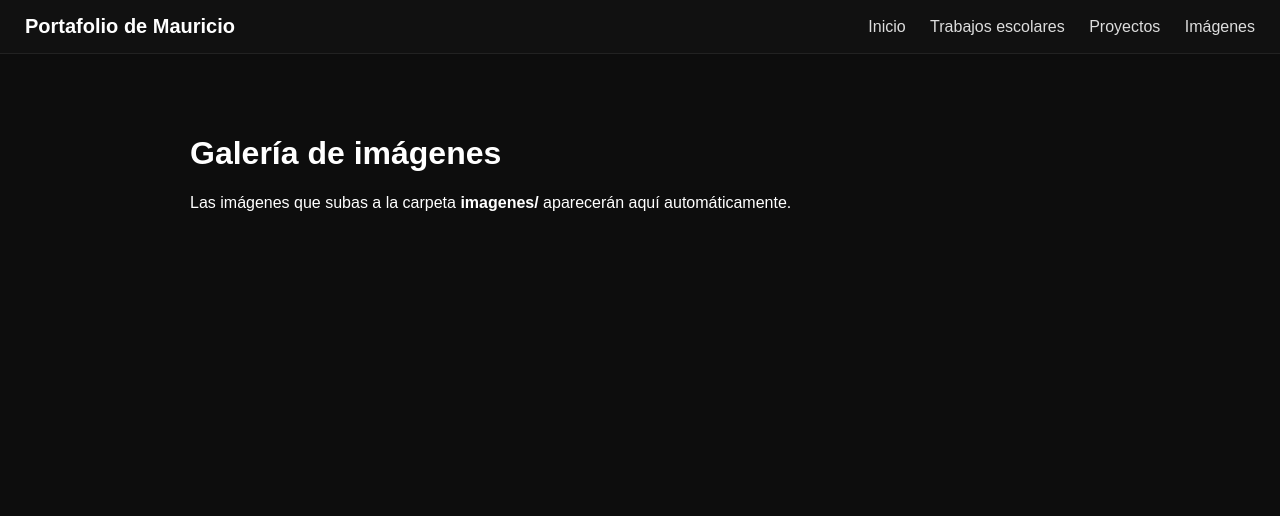
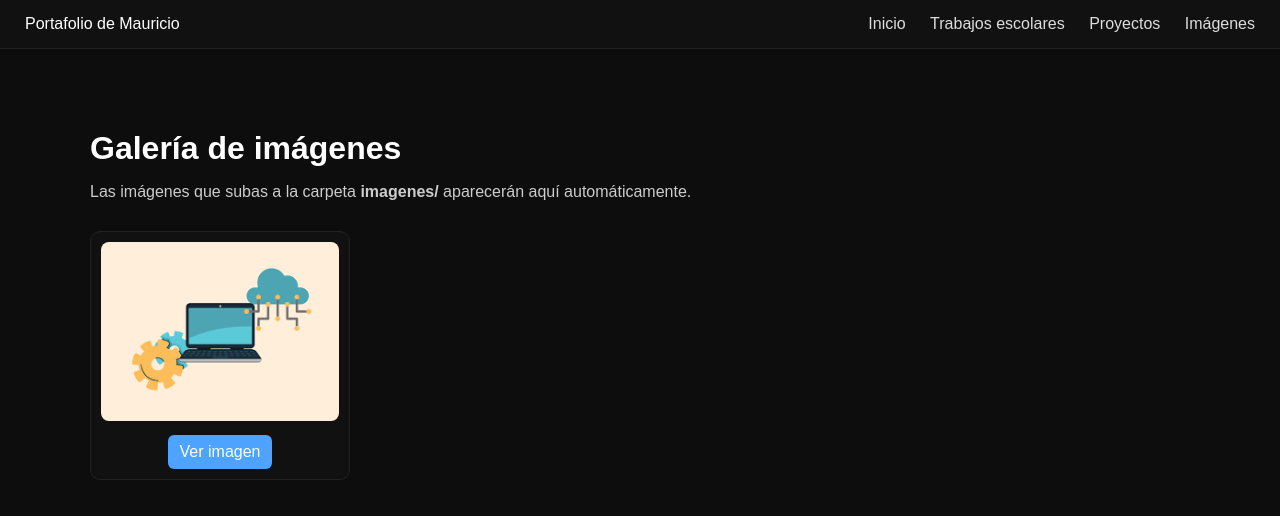
Before and after one commit to MauricioSV109/MauricioSV109.github.io, a plain HTML site: page imagenes.html in a window 1280 px wide. Drawn offline with Linux system fonts and the light colour scheme; no server answers.

Commit message:
Update imagenes.html

```diff
--- a/imagenes.html
+++ b/imagenes.html
@@ -22,11 +22,6 @@
             border-bottom: 1px solid #222;
         }
 
-        .logo {
-            font-size: 20px;
-            font-weight: bold;
-        }
-
         nav a {
             color: #ddd;
             text-decoration: none;
@@ -40,10 +35,13 @@
         }
 
         .container {
-            max-width: 900px;
+            max-width: 1100px;
             margin: 40px auto;
             padding: 20px;
         }
+
+        h1 { margin-bottom: 10px; }
+        p { color: #ccc; margin-bottom: 30px; }
 
         .galeria {
             display: grid;
@@ -63,6 +61,21 @@
             width: 100%;
             border-radius: 8px;
         }
+
+        .btn {
+            background: #4da3ff;
+            padding: 8px 12px;
+            border-radius: 6px;
+            color: white;
+            text-decoration: none;
+            display: inline-block;
+            margin-top: 10px;
+            transition: 0.2s;
+        }
+
+        .btn:hover {
+            background: #1c6ec4;
+        }
     </style>
 </head>
 
@@ -81,37 +94,30 @@
 
 <div class="container">
     <h1>Galería de imágenes</h1>
-    <p>Las imágenes que subas a la carpeta <strong>imagenes/</strong> aparecerán aquí automáticamente.</p>
+    <p>Las imágenes que subas a la carpeta <b>imagenes/</b> aparecerán aquí automáticamente.</p>
 
     <div class="galeria" id="galeria"></div>
 </div>
 
 <script>
-    async function cargarImagenes() {
-        const respuesta = await fetch("https://api.github.com/repos/MauricioSV109/MauricioSV109.github.io/contents/imagenes");
-        const archivos = await respuesta.json();
+    const carpeta = "imagenes/";
+    const archivos = ["images.png"]; // ← PON AQUÍ LOS NOMBRES DE TUS IMÁGENES
 
-        const galeria = document.getElementById("galeria");
+    const galeria = document.getElementById("galeria");
 
-        archivos.forEach(archivo => {
-            if (archivo.name.match(/\.(jpg|jpeg|png|gif|webp)$/i)) {
-                const div = document.createElement("div");
-                div.className = "img-box";
+    archivos.forEach(nombre => {
+        let ruta = carpeta + nombre;
 
-                div.innerHTML = `
-                    <img src="${archivo.download_url}" alt="${archivo.name}">
-                `;
+        let box = `
+            <div class="img-box">
+                <img src="${ruta}" alt="${nombre}">
+                <a class="btn" href="${ruta}" target="_blank">Ver imagen</a>
+            </div>
+        `;
 
-                galeria.appendChild(div);
-            }
-        });
-    }
-
-    cargarImagenes();
+        galeria.innerHTML += box;
+    });
 </script>
 
 </body>
 </html>
-
-</body>
-</html>
```
